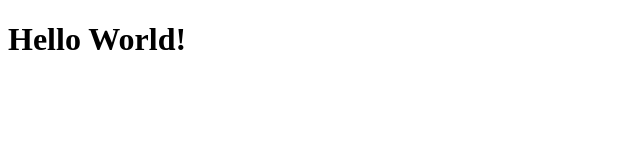
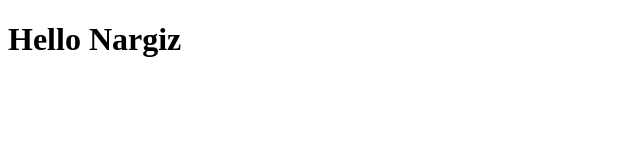
Before and after one commit to faruk-xk/faruk-xk.github.io, a plain HTML site: page index.html in a window 1280 px wide. Shown: the full height of the page, 0-640 px from the left. Drawn offline with Linux system fonts and the light colour scheme.

Commit message:
second website

```diff
--- a/index.html
+++ b/index.html
@@ -7,7 +7,7 @@
 </head>
 <body>
 
-	<h1>Hello World!</h1>
+	<h1>Hello Nargiz</h1>
 
 </body>
 </html>
```
